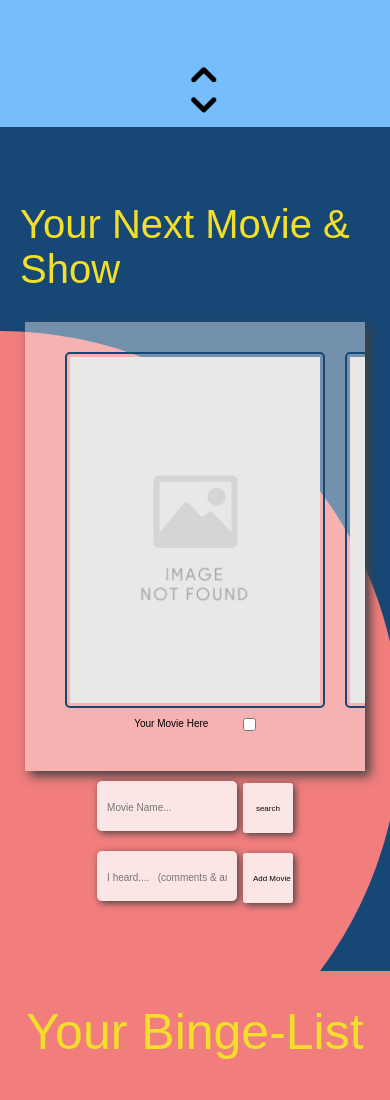
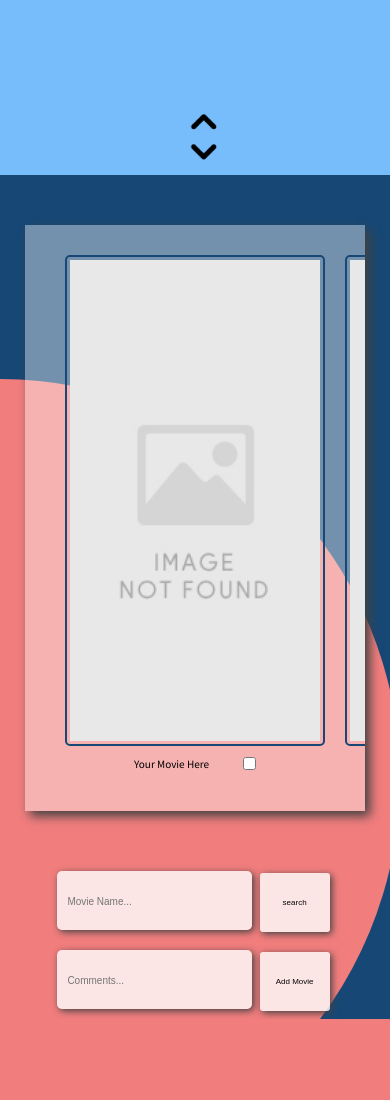
Before and after one commit to aaronxie0000/Binge-Watch-List, a website: page public/index.html in a window 390 px wide. Shown: the part 940-2040 px from the top of the page. Drawn offline with Linux system fonts and the light colour scheme; a web font is replaced by a local one.

Commit message:
styling changes

```diff
--- a/public/index.html
+++ b/public/index.html
@@ -4,10 +4,9 @@
     <meta charset="UTF-8">
     <meta name="viewport" content="width=device-width, initial-scale=1.0">
 
-
     <link rel="shortcut icon" href="">
-    <link href="https://fonts.googleapis.com/css2?family=Sniglet&display=swap" rel="stylesheet">
-
+    <link rel="preconnect" href="https://fonts.gstatic.com">
+    <link href="https://fonts.googleapis.com/css2?family=Noto+Sans+TC&display=swap" rel="stylesheet">
 
     <link href="style.css" type="text/css" rel="stylesheet">
     <script src="visual.js" defer></script>
@@ -60,9 +59,6 @@
         <!-- page two -->
 
         <div class="addContent">
-            <div class="pageTwoTitle">
-                <p>Your Next Movie & Show</p>
-            </div>
 
             <div class="movies">
                 <div class="movieList">
@@ -112,7 +108,7 @@
                             <input type="submit" for="movieNameInput" id="searchMovieSubmit" value="search"/>
                         </form>
                         <form class="toWatchCommentForm">
-                            <input type="text" id="toWatchComment" autocomplete="off" placeholder="I heard....   (comments & anticipation)">
+                            <input type="text" id="toWatchComment" autocomplete="off" placeholder="Comments...">
                             <input type="submit" for="toWatchComment" id="toWatchSubmit" value="Add Movie"/>
                         </form>
                     </div>
@@ -136,10 +132,6 @@
                 <div class="navBubbleNor"></div>
                 <div class="navBubbleNor"></div>
                 <div class="navBubbleCurr"></div>
-            </div>
-
-            <div class="pageThreeTitle">
-                <p>Your Binge-List</p>
             </div>
 
             <div class="toWatchListCont">
@@ -200,7 +192,7 @@
     </div>
 
    <footer>
-        <p>Website by Aaron Xie. 2020</p>
+        <p>Website by Aaron Xie</p>
        <ul>
            <li>Icons from Noun Project</li>
            <li> Movie icon by Icons Producer, Back to top icon by MRFA</li>
--- a/public/pageOne.css
+++ b/public/pageOne.css
@@ -1,88 +1,101 @@
-.myID {
-  width: 70%;
 
-  display: flex;
+
+.myID{
+    width:90%;
+
+    display:flex;
     justify-content: space-around;
 }
 
-#idInput {
+#idInput{
     height: 100%;
-  width: 70%;
+    width:70%;
     border: none;
     border-bottom: dashed 0.4rem var(--highlightTwo);
     background: none;
-  padding: 10px;
+    padding:10px;
 
-  font-family: "Sniglet", Arial, Helvetica, sans-serif;
+    font-family: 'Sniglet', Arial, Helvetica, sans-serif;
     font-size: 1.5rem;
     color: var(--textOne);
 }
 
-#idInput::placeholder {
-  font-family: "Sniglet", Arial, Helvetica, sans-serif;
+#idInput::placeholder{
+    font-family: 'Sniglet', Arial, Helvetica, sans-serif;
     font-size: 1.5rem;
 }
 
-#idInput:focus {
+#idInput:focus{
     outline: none;
 }
 
-#idSubmit {
+#idSubmit{
     width: 61px;
     height: 51px;
     background: var(--highlightTwo);
     border-radius: 14px;
-  border: none;
+    border:none;
 }
 
-.landingContent {
-  display: flex;
+
+.landingContent{
+    display:flex;
     flex-direction: column;
     justify-content: center;
     align-items: center;
-  width: 40%;
+    width:40%;
 
     position: relative;
     top: 15vh; /*can't use % etc. as root is vh, continue using it here */
     margin: 0 auto;
     z-index: 1;
+
 }
 
-.title {
+
+
+
+.title{
     display: flex;
     justify-content: center;
 
     position: absolute;
 
-  top: -80px;
+    top:-80px;
 }
 
-.landingContent .title p {
+
+.landingContent .title p{
     font-size: 5rem;
     color: var(--highlightTwo);
     margin-bottom: 40px;
 
     text-shadow: 2px 1px 5px rgb(41, 41, 41);
+
 }
 
-.landingContent .title .logo {
+.landingContent .title .logo{
     height: 9rem;
     margin-top: -20px;
     margin-right: 20px;
     transform: rotate(-28.98deg);
 }
 
-.landingContent .introText {
+
+
+.landingContent .introText{
     color: var(--textOne);
     font-size: 1.5rem;
     text-align: center;
     margin-bottom: 50px;
-  margin-top: 100px;
+    margin-top:100px;
 }
+
+
 
 /* static design elements */
 
-.circleIcon {
+.circleIcon{
     position: absolute;
     left: 50%;
     margin-left: -515.5px;
@@ -92,9 +105,12 @@
     width: 1031px;
     height: 1031px;
     box-shadow: 2px 2px 25px rgb(65, 65, 65);
+
 }
 
-.toNextPage {
+
+
+.toNextPage{
     position: absolute;
     bottom: 10px;
     left: 50vw;
@@ -102,58 +118,64 @@
     margin: 0 auto;
 }
 
-.toNextPage img {
+.toNextPage img{
     width: 27px;
+
 }
 
-.navBarOne {
+.navBarOne{
     position: absolute;
     height: 5rem;
     right: 1.7rem;
-  top: 50%;
-  margin-top: -5rem;
+    top:50%;
+    margin-top:-5rem;
 }
+
+
+
 
 /*reponsive*/
 
-@media only screen and (max-width: 900px) {
-  :root {
+
+@media only screen and (max-width:900px){
+    :root{
         font-size: 10px !important;
     }
-  .landingContent {
-    width: 80%;
+    .landingContent{
+        width:80%;
     }
-  .circleIcon {
+    .circleIcon{
         margin-left: -400px;
 
         width: 800px;
         height: 800px;
         position: relative !important;
-    top: -50vh !important;
+        top:-50vh !important;
     }
 
-  .landing {
+    .landing{
         overflow: hidden;
+
     }
 
-  .title {
+    .title{
         margin-top: -85px;
         position: static !important;
     }
 
-  .title .logo {
-    margin-bottom: 20px !important;
+    .title .logo{
+        margin-bottom:20px !important;
         height: 5rem;
     }
 
-  .landingContent .introText {
-    margin-top: 10px;
+    .landingContent .introText{
+        margin-top:10px;
     }
 
-  #idInput {
+    #idInput{
         width: 70%;
     }
-  .myID {
-    width: 90%;
+    .myID{
+        width:90%;
     }
 }
--- a/public/pageThree.css
+++ b/public/pageThree.css
@@ -1,20 +1,10 @@
 .displayContent {
   display: grid;
   grid-template-areas:
-    "Title Title Title"
     "toWatchList charts charts";
-  grid-template-rows: minmax(0, 1fr) minmax(0, 3fr);
+  grid-template-rows: 100%;
   grid-template-columns: repeat(3, minmax(0, 1fr));
   padding: 5rem;
-}
-
-.pageThreeTitle {
-  grid-area: Title;
-
-  display: flex;
-  justify-content: center;
-  align-items: flex-end;
-  margin-bottom: 2rem;
 }
 
 .toWatchListCont {
@@ -33,11 +23,6 @@
   align-items: center;
 }
 
-/*title*/
-.pageThreeTitle p {
-  font-size: 5rem;
-  color: var(--highlightTwo);
-}
 
 /*to watch list */
 
--- a/public/pageTwo.css
+++ b/public/pageTwo.css
@@ -1,24 +1,11 @@
 .addContent {
   display: grid;
   grid-template-areas:
-    "Title"
     "Movies";
-  grid-template-rows: 0.3fr 1fr;
+  grid-template-rows: 1fr;
   grid-template-columns: minmax(0, 1fr);
 
-  padding: 0 100px;
-}
-
-.pageTwoTitle {
-  grid-area: Title;
-  font-size: 5rem;
-  color: var(--highlightTwo);
-
-  display: flex;
-  align-items: flex-end;
-  margin-bottom: 3rem;
-  justify-content: center;
-  z-index: 2;
+  padding: 20px 100px;
 }
 
 .movies {
@@ -29,14 +16,13 @@
   justify-content: center;
   align-items: center;
 
-  margin-bottom: 60px !important;
-  margin: 0 50px;
+  margin: 20px 20px 70px 20px;
 }
 
 .movieList {
   display: flex;
   background-color: rgba(255, 255, 255, 0.4);
-  margin: 0 15px;
+  margin: 50px 15px;
   padding: 30px;
 
   overflow-x: scroll;
@@ -147,10 +133,6 @@
     padding: 0 20px;
   }
 
-  .pageTwoTitle {
-    font-size: 4rem;
-  }
-
   .pageTwoCircleIcon {
     width: 800px;
     height: 800px;
@@ -168,15 +150,15 @@
   }
   .searchMovie input[type="text"],
   .toWatchCommentForm input[type="text"] {
-    height: 5rem;
-    width: 14rem;
+    height: 7vh;
+    width: 50vw;
   }
 
   .movieSearchInput form input[type="submit"] {
-    height: 5rem;
-    width: 5rem;
-    margin: 0;
-    margin-left: 3px;
+    width: 7rem;
+    height: 7vh;
+    margin: 3px;
+    margin-left: 5px;
   }
 
   .movieList {
--- a/public/style.css
+++ b/public/style.css
@@ -8,7 +8,7 @@
   --highlightTwo: #f3df29;
   --bgOne: #77bcfb;
   --bgTwo: #174875;
-  font-family: "Sniglet", Arial, Helvetica, sans-serif;
+  font-family: 'Noto Sans TC', sans-serif;
   font-size: 14px;
 }
 
```
Lines whose indentation alone changed are shown as unchanged.
